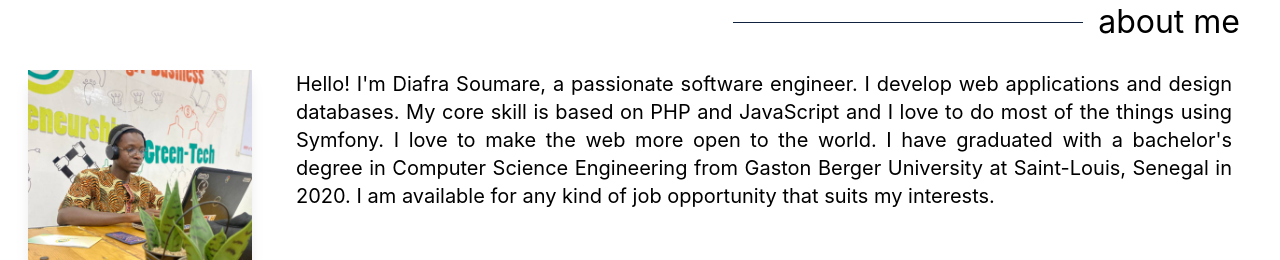
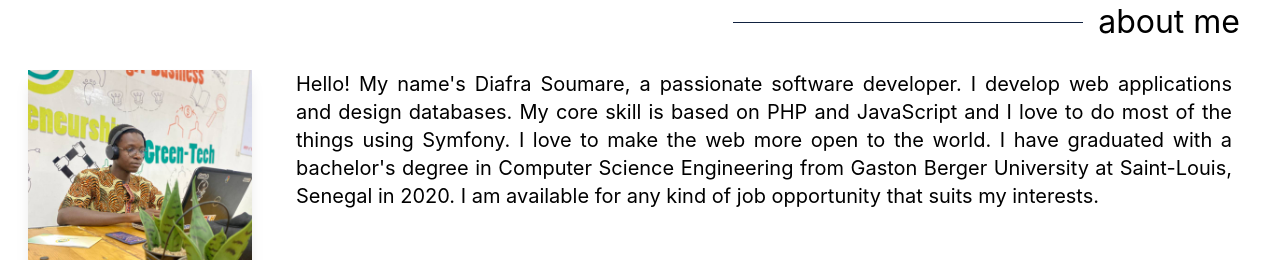
Before and after one commit to thediaf/portfolio, a React (Create React App) app: page / in a window 1280 px wide. Shown: the part 640-900 px from the top of the page. Built offline with nearby package versions, Linux system fonts and the light colour scheme.

Commit message:
About text changed

```diff
--- a/src/component/About/About.js
+++ b/src/component/About/About.js
@@ -18,7 +18,7 @@ const About = () => {
                     <div className="flex-none md:flex-1">
                         <p className="text-xl dark:text-gray-300 mt-8 md:mt-0  rotate-180 before:bg-blue-500"
                         >
-                            Hello! I'm Diafra Soumare, a passionate software engineer.
+                            Hello! My name's Diafra Soumare, a passionate software developer.
                             I develop web applications and design databases.
                             My core skill is based on PHP and JavaScript and I love to do most of the things using
                             Symfony. I love to make the web more open to the world. I have graduated with
```
